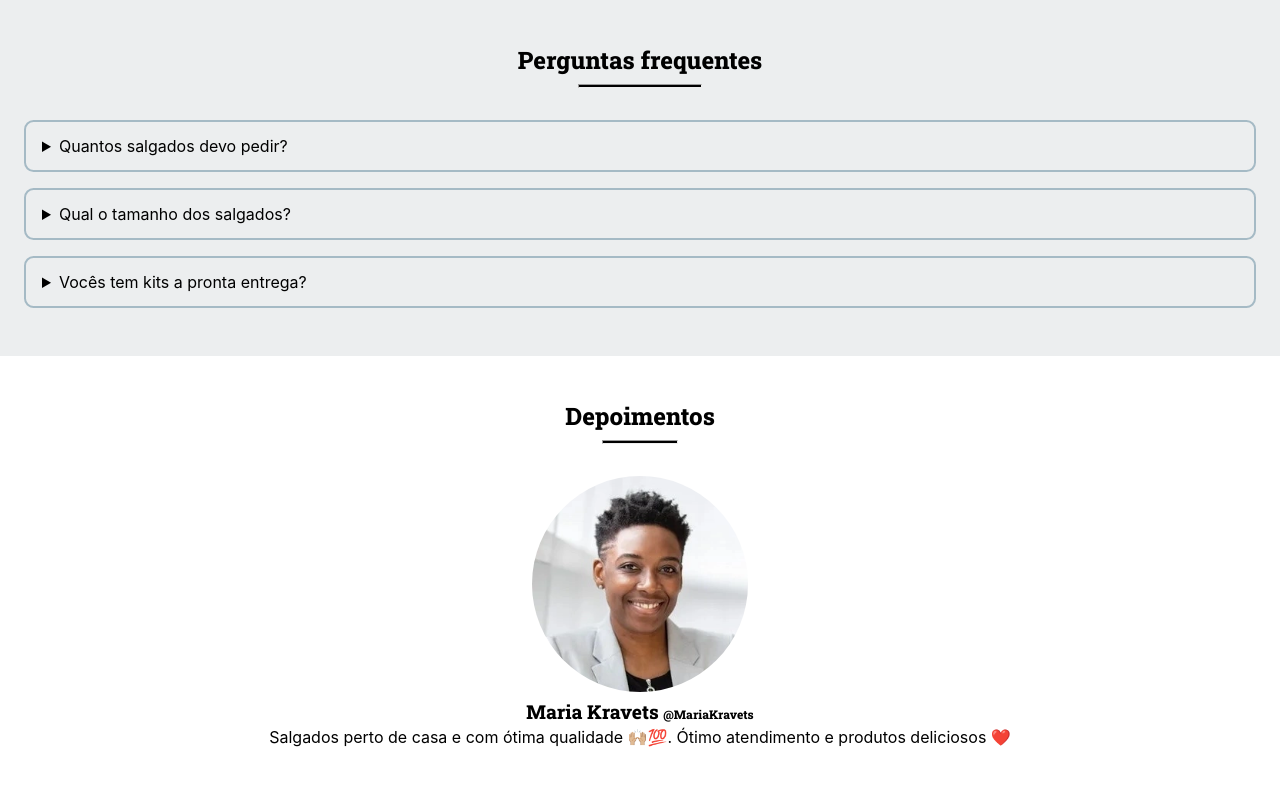
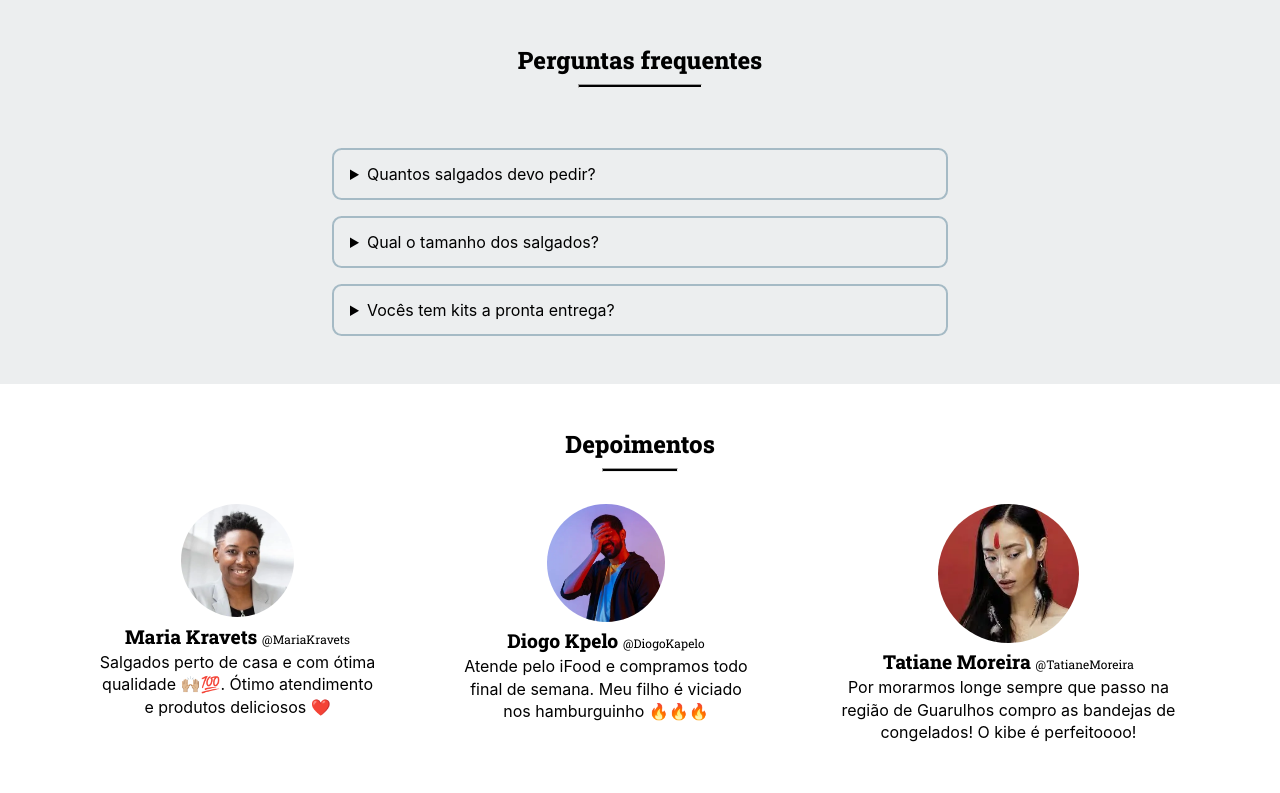
Before and after one commit to xofen/minha_lanchonete_Fulture_HTMLCSS, a plain HTML site: page index.html in a window 1280 px wide. Shown: the part 1980-2773 px from the top of the page. Drawn offline with Linux system fonts and the light colour scheme.

Commit message:
FAQ n DEPs responsive

```diff
--- a/index.html
+++ b/index.html
@@ -99,7 +99,7 @@
             </div>
         </section>
 
-        <section> <!-- DEPOIMENTOS -->
+        <section id="depos">
             <div class="underline_title">
                 <h2>Depoimentos</h2><hr class="underline">
             </div>
--- a/style.css
+++ b/style.css
@@ -127,6 +127,18 @@
 }
 
 /* ________ PERGUNTAS FREQUENTES __________ */
+@media (min-width:801px) {
+    #faq {
+        display: flex;
+        flex-direction: column;
+        align-items: center;
+    }
+
+    #box_perguntas {
+        width: 50%;
+    }
+}
+
 #faq {
     background-color: #eceeef;
 }
@@ -142,23 +154,44 @@
 #box_perguntas details[open] summary {
     border-bottom: 1px solid;
     border-color: #a5bac5;
-
     padding-bottom: .6rem;
 }
 
 #box_perguntas p {
     line-height: 1.3rem;
-
     margin-top: .6rem;
 }
 
 /* ________ DEPOIMENTOS __________ */
-#depoimentos {
-    display: flex;
-    flex-direction: column;
-    gap: 3rem;
+@media (max-width:801px) {
+    #depoimentos {
+        display: flex;
+        flex-direction: column;
+        gap: 3rem;
 
-    padding-bottom: 2rem;
+        padding-bottom: 2rem;
+    }
+
+    #box_depoimento img {
+        width: 18%;
+    }
+}
+
+@media (min-width:801px) {
+    #depos {
+        padding: 3rem 5rem;
+    }
+
+    #depoimentos {
+        display: flex;
+        gap: 3rem;
+
+        padding-bottom: 2rem;
+    }
+
+    #box_depoimento img {
+        width: 40%;
+    }
 }
 
 #box_depoimento {
@@ -171,7 +204,7 @@
 }
 
 #box_depoimento img {
-    width: 18%;
+    /* width: 18%; */
     border-radius: 100%;
     margin-bottom: .3rem;
 }
@@ -184,6 +217,7 @@
 #box_depoimento span {
     color: black;
     font-size: .75rem;
+    font-weight: 400;
 }
 
 #box_depoimento p {
```
